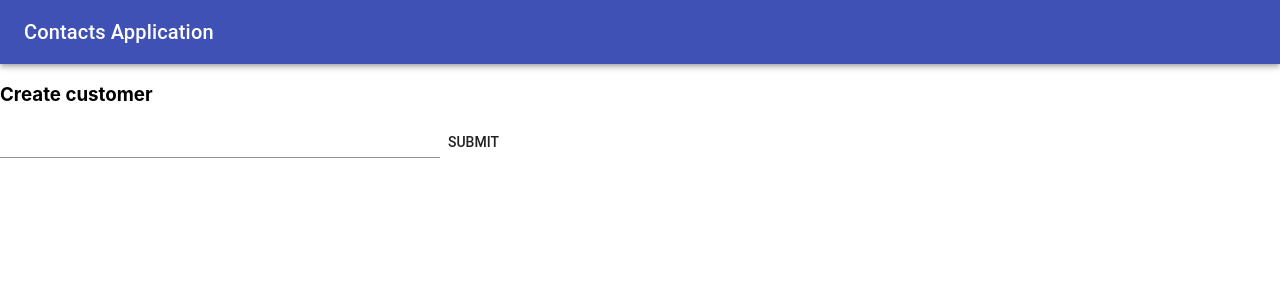
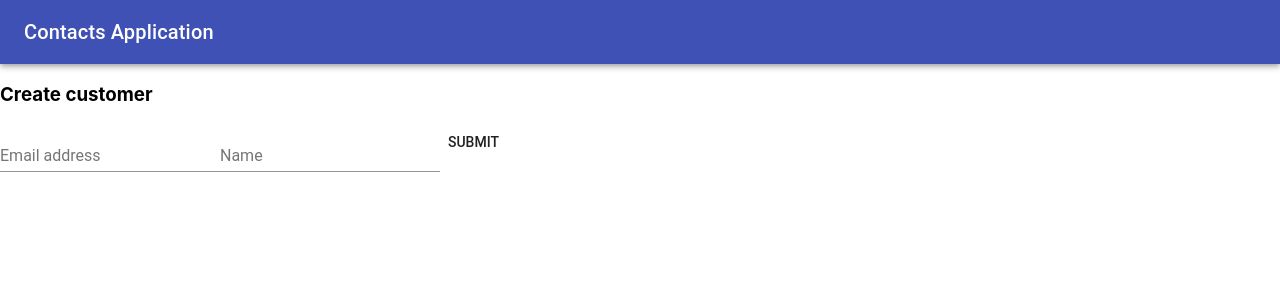
Before and after one commit to DJilanov/Typescript-React-Node-GraphQL, a React (Create React App) app: page /contacts/create in a window 1280 px wide. Shown: the top 300 px of the page. Built offline with nearby package versions, Linux system fonts and the light colour scheme; what react-router-redux would draw is missing.

Commit message:
Update the edit logic

```diff
--- a/src/Components/Header/Header.tsx
+++ b/src/Components/Header/Header.tsx
@@ -10,6 +10,10 @@ const useStyles = makeStyles((theme: Theme) =>
   createStyles({
     root: {
       flexGrow: 1,
+    },
+    link: {
+      color: 'inherit',
+      textDecoration: 'inherit'
     },
     title: {
       flexGrow: 1,
@@ -26,7 +30,7 @@ export default function Header() {
       <AppBar position="static">
         <Toolbar>
           <Typography variant="h6" className={classes.title}>
-            Contacts Application
+            <a href="/" className={classes.link}>Contacts Application</a>
           </Typography>
         </Toolbar>
       </AppBar>
--- a/src/Models/CreateProps.tsx
+++ b/src/Models/CreateProps.tsx
@@ -1,4 +1,5 @@
 export default interface CreateProps {
     classes: any,
-    addContact: Function
+    addContact: Function,
+    history: any
 }
--- a/src/Models/EditProps.tsx
+++ b/src/Models/EditProps.tsx
@@ -3,5 +3,8 @@ import Contacts from './Contacts'
 export default interface EditProps {
     classes: any,
     match: any,
-    conctact: Contacts
+    fetchContacts: Function,
+    editContact: Function,
+    history: any,
+    contact: Contacts
 }
--- a/src/Pages/Create/Create.tsx
+++ b/src/Pages/Create/Create.tsx
@@ -10,25 +10,41 @@ import { addContact } from '../../Reducers/Contacts/ContactsActions'
 import CreateProps from '../../Models/CreateProps'
 import Contacts from '../../Models/Contacts'
 
-class Create extends React.Component<CreateProps> {
+class Create extends React.Component<CreateProps, any> {
+  state = {
+    name: '',
+    email: ''
+  }
 
-  handleSubmit = (form: FormEvent) => {
-    debugger;
+  handleChange = (value: string, arg: string) => {
+    let state: any = {}
+    state[arg] = value;
+    this.setState(state)
+  }
+
+  handleSubmit = () => {
+    this.props.addContact(this.state)
+    this.props.history.push('/contacts/')
   }
 
   render() {
+    const { name, email } = this.state
     return (
       <div>
         <h3>Create customer</h3>
         <form onSubmit={this.handleSubmit}>
-          {/* <FormControl>
-            <InputLabel htmlFor="email">Email address</InputLabel> */}
-            <Input id="email" name="email" />
-          {/* </FormControl>
           <FormControl>
-            <InputLabel htmlFor="name">Name</InputLabel> */}
-            <Input id="name" name="name" />
-          {/* </FormControl> */}
+            <InputLabel htmlFor="email">Email address</InputLabel>
+            <Input id="email" name="email" value={email} onChange={(event) => {
+              this.handleChange(event.target.value, 'email')
+            }}/>
+          </FormControl>
+          <FormControl>
+            <InputLabel htmlFor="name">Name</InputLabel>
+            <Input id="name" name="name" value={name} onChange={(event) => {
+              this.handleChange(event.target.value, 'name')
+            }}/>
+          </FormControl>
           <Button type="submit">Submit</Button>
         </form>
       </div>
--- a/src/Pages/Edit/Edit.tsx
+++ b/src/Pages/Edit/Edit.tsx
@@ -5,30 +5,64 @@ import InputLabel from '@material-ui/core/InputLabel';
 import Input from '@material-ui/core/Input';
 import Button from '@material-ui/core/Button';
 
-import { addContact } from '../../Reducers/Contacts/ContactsActions'
+import { fetchContacts } from '../../Reducers/Contacts/ContactsActions'
+import { editContact } from '../../Reducers/Contacts/ContactsActions'
 
-import CreateProps from '../../Models/CreateProps'
+import EditProps from '../../Models/EditProps'
 import Contacts from '../../Models/Contacts'
 
-class Edit extends React.Component<CreateProps> {
+class Edit extends React.Component<EditProps, any> {
+  state = {
+    name: '',
+    email: ''
+  }
 
-  handleSubmit = (form: FormEvent) => {
-    const { id, tab } = this.props.match
-    debugger;
+  componentWillReceiveProps = (nextProps: EditProps) => {
+    if(nextProps.contact) {
+      this.setState(nextProps.contact);
+    }
+  }
+
+  componentWillMount = () => {
+    let { fetchContacts, contact } = this.props;
+    if(!contact) {
+      fetchContacts()
+    } else {
+      this.setState({
+        name: contact.name,
+        email: contact.email
+      })
+    }
+  }
+
+  handleChange = (value: string, arg: string) => {
+    let state: any = {}
+    state[arg] = value;
+    this.setState(state)
+  }
+
+  handleSubmit = () => {
+    this.props.editContact(this.state)
+    this.props.history.push('/contacts/')
   }
 
   render() {
+    const { name, email } = this.state
     return (
       <div>
         <h3>Edit customer</h3>
         <form onSubmit={this.handleSubmit}>
           <FormControl>
             <InputLabel htmlFor="email">Email address</InputLabel>
-            <Input id="email" name="email" />
+            <Input id="email" name="email" value={email} onChange={(event) => {
+              this.handleChange(event.target.value, 'email')
+            }}/>
           </FormControl>
           <FormControl>
             <InputLabel htmlFor="name">Name</InputLabel>
-            <Input id="name" name="name" />
+            <Input id="name" name="name" value={name} onChange={(event) => {
+              this.handleChange(event.target.value, 'name')
+            }}/>
           </FormControl>
           <Button type="submit">Submit</Button>
         </form>
@@ -37,8 +71,15 @@ class Edit extends React.Component<CreateProps> {
   }
 }
 
+const mapStateToProps = (state: any, props: EditProps) => {
+  return {
+    contact: state.contacts.filter((contact: Contacts) => contact.id === props.match.params.id)[0]
+  };
+}
+
 const mapDispatchToProps = (dispatch: any) => ({
-  addContact: (contact: Contacts) => dispatch(addContact(contact)),
+  fetchContacts: () => dispatch(fetchContacts()),
+  editContact: (contact: Contacts) => dispatch(editContact(contact))
 })
 
-export default connect(null, mapDispatchToProps)(Edit);
+export default connect(mapStateToProps, mapDispatchToProps)(Edit);
```
